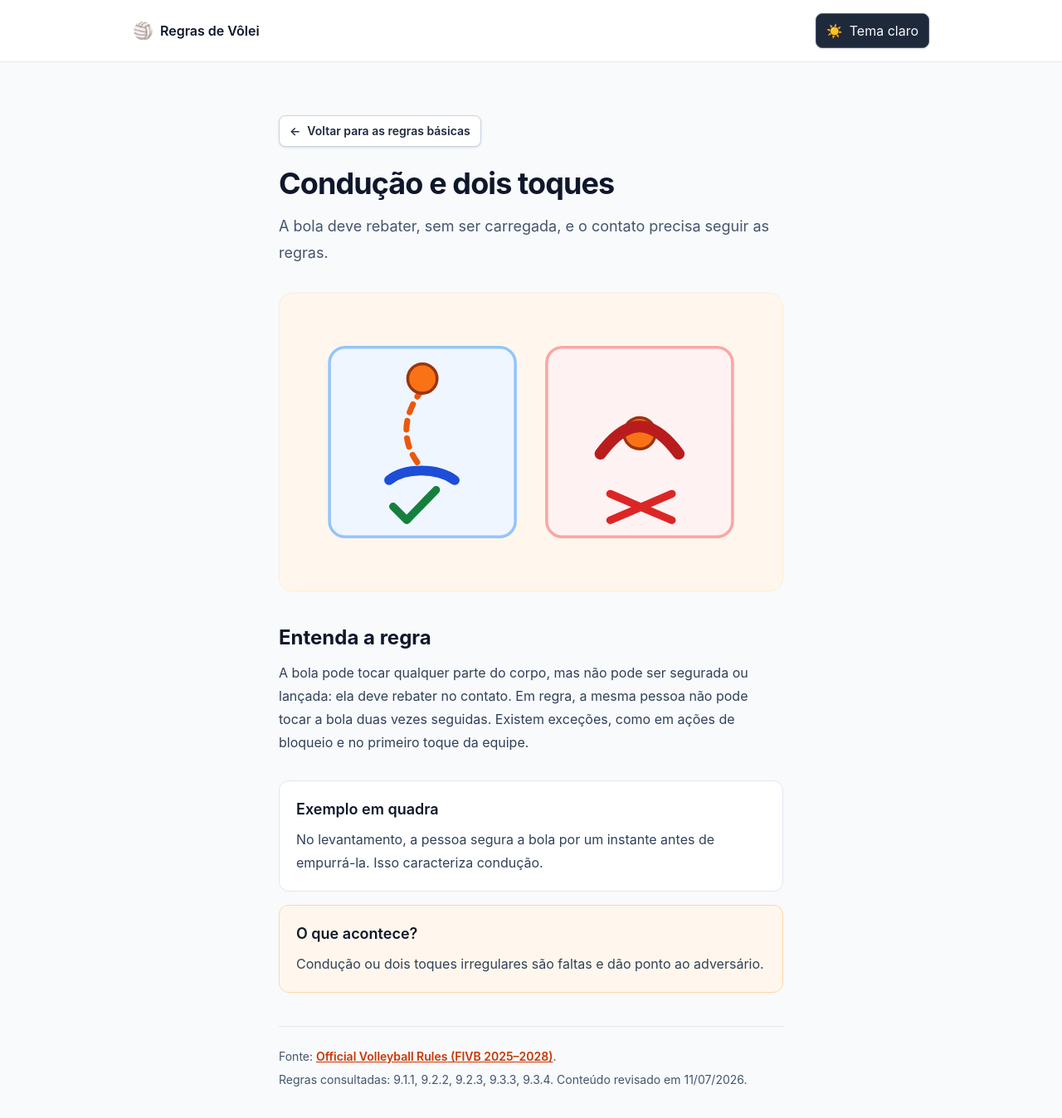
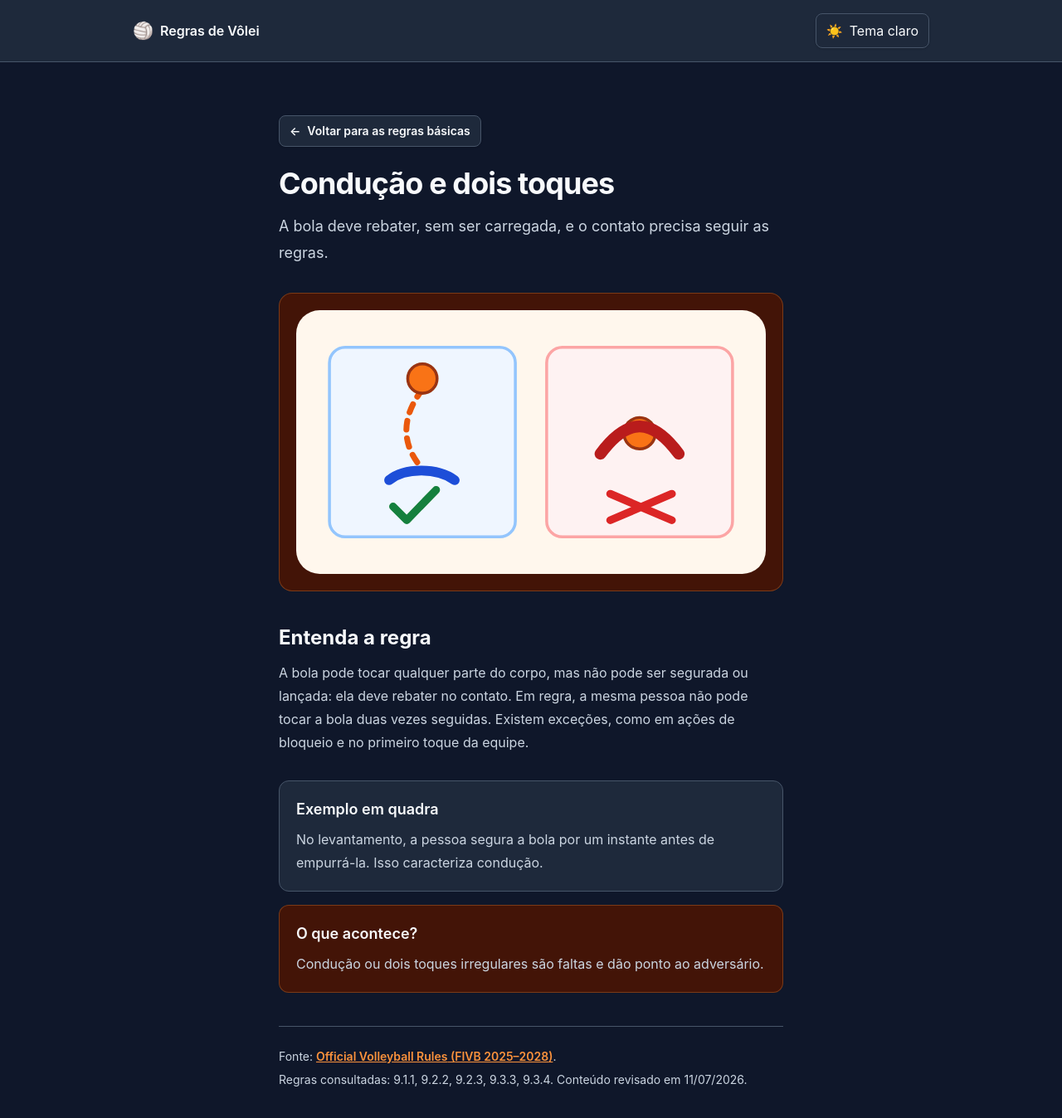
Before and after one commit to Icaro90/volley-coach, a React (Vite) app in the folder frontend/: page /rules/ball-handling in a window 1280 px wide. Shown: the top 1348 px of the page at 83% size. Built offline with nearby package versions, Linux system fonts and the light colour scheme.

Commit message:
refactor(theme): apply semantic colors to rules and search

```diff
--- a/frontend/src/features/home/components/LearningShortcutCard.tsx
+++ b/frontend/src/features/home/components/LearningShortcutCard.tsx
@@ -9,14 +9,14 @@ export function LearningShortcutCard({ shortcut }: LearningShortcutCardProps) {
   return (
     <li className="h-full">
       <Link
-        className="flex h-full flex-col rounded-xl border border-slate-200 bg-white p-5 shadow-sm transition hover:border-orange-300 hover:shadow-md"
+        className="flex h-full flex-col rounded-xl border border-border bg-surface p-5 shadow-sm transition hover:border-accent hover:bg-surface-raised hover:shadow-md"
         to={shortcut.path}
       >
         <span aria-hidden="true" className="text-2xl">
           {shortcut.icon}
         </span>
-        <h3 className="mt-3 text-lg font-semibold text-slate-900">{shortcut.title}</h3>
-        <p className="mt-1 text-sm leading-6 text-slate-600">{shortcut.description}</p>
+        <h3 className="mt-3 text-lg font-semibold text-foreground">{shortcut.title}</h3>
+        <p className="mt-1 text-sm leading-6 text-muted">{shortcut.description}</p>
       </Link>
     </li>
   )
--- a/frontend/src/features/rules/components/RuleListItem.tsx
+++ b/frontend/src/features/rules/components/RuleListItem.tsx
@@ -9,12 +9,12 @@ export function RuleListItem({ rule }: RuleListItemProps) {
   return (
     <li>
       <Link
-        className="block rounded-xl border border-slate-200 bg-white p-5 shadow-sm transition hover:border-orange-300 hover:shadow-md"
+        className="block rounded-xl border border-border bg-surface p-5 shadow-sm transition hover:border-accent hover:bg-surface-raised hover:shadow-md"
         to={`/rules/${rule.id}`}
       >
-        <h2 className="text-lg font-semibold text-slate-900">{rule.title}</h2>
-        <p className="mt-1 text-sm leading-6 text-slate-600">{rule.summary}</p>
-        <span className="mt-4 inline-block text-sm font-semibold text-orange-700">
+        <h2 className="text-lg font-semibold text-foreground">{rule.title}</h2>
+        <p className="mt-1 text-sm leading-6 text-muted">{rule.summary}</p>
+        <span className="mt-4 inline-block text-sm font-semibold text-accent">
           Ver explicação →
         </span>
       </Link>
--- a/frontend/src/features/rules/pages/RuleDetailPage.tsx
+++ b/frontend/src/features/rules/pages/RuleDetailPage.tsx
@@ -15,11 +15,11 @@ export function RuleDetailPage() {
 
   if (!rule) {
     return (
-      <div className="min-h-screen bg-slate-50">
+      <div className="min-h-screen bg-canvas">
         <AppHeader />
         <main className="mx-auto max-w-2xl px-5 py-12 sm:px-8 sm:py-16">
-          <h1 className="text-3xl font-bold text-slate-900">Regra não encontrada</h1>
-          <p className="mt-3 text-slate-600">
+          <h1 className="text-3xl font-bold text-foreground">Regra não encontrada</h1>
+          <p className="mt-3 text-muted">
             Esta regra não está disponível na consulta de regras básicas.
           </p>
           <div className="mt-6">
@@ -31,42 +31,42 @@ export function RuleDetailPage() {
   }
 
   return (
-    <div className="min-h-screen bg-slate-50">
+    <div className="min-h-screen bg-canvas">
       <AppHeader />
 
       <main className="mx-auto max-w-2xl px-5 py-12 sm:px-8 sm:py-16">
         <BackLink to="/rules">Voltar para as regras básicas</BackLink>
-        <h1 className="mt-6 text-4xl font-bold tracking-tight text-slate-900">{rule.title}</h1>
-        <p className="mt-4 text-lg leading-8 text-slate-600">{rule.summary}</p>
+        <h1 className="mt-6 text-4xl font-bold tracking-tight text-foreground">{rule.title}</h1>
+        <p className="mt-4 text-lg leading-8 text-muted">{rule.summary}</p>
 
-        <figure className="mt-8 overflow-hidden rounded-2xl border border-orange-100 bg-orange-50 p-3 sm:p-5">
+        <figure className="mt-8 overflow-hidden rounded-2xl border border-accent/30 bg-accent-subtle p-3 sm:p-5">
           <img alt={rule.diagram.alt} className="h-auto w-full" src={rule.diagram.src} />
         </figure>
 
         <section className="mt-10" aria-labelledby="explanation-title">
-          <h2 className="text-2xl font-bold text-slate-900" id="explanation-title">
+          <h2 className="text-2xl font-bold text-foreground" id="explanation-title">
             Entenda a regra
           </h2>
-          <p className="mt-3 leading-7 text-slate-700">{rule.explanation}</p>
+          <p className="mt-3 leading-7 text-muted">{rule.explanation}</p>
         </section>
 
-        <section className="mt-8 rounded-xl border border-slate-200 bg-white p-5" aria-labelledby="example-title">
-          <h2 className="text-lg font-semibold text-slate-900" id="example-title">
+        <section className="mt-8 rounded-xl border border-border bg-surface p-5" aria-labelledby="example-title">
+          <h2 className="text-lg font-semibold text-foreground" id="example-title">
             Exemplo em quadra
           </h2>
-          <p className="mt-2 leading-7 text-slate-700">{rule.example}</p>
+          <p className="mt-2 leading-7 text-muted">{rule.example}</p>
         </section>
 
-        <section className="mt-4 rounded-xl border border-orange-200 bg-orange-50 p-5" aria-labelledby="outcome-title">
-          <h2 className="text-lg font-semibold text-slate-900" id="outcome-title">
+        <section className="mt-4 rounded-xl border border-accent/30 bg-accent-subtle p-5" aria-labelledby="outcome-title">
+          <h2 className="text-lg font-semibold text-foreground" id="outcome-title">
             O que acontece?
           </h2>
-          <p className="mt-2 leading-7 text-slate-700">{rule.outcome}</p>
+          <p className="mt-2 leading-7 text-muted">{rule.outcome}</p>
         </section>
 
-        <footer className="mt-10 border-t border-slate-200 pt-6 text-sm leading-6 text-slate-600">
+        <footer className="mt-10 border-t border-border pt-6 text-sm leading-6 text-muted">
           <p>
-            Fonte: <a className="font-semibold text-orange-700 underline" href={rule.source.url} rel="noreferrer" target="_blank">{rule.source.title} ({rule.source.edition})</a>.
+            Fonte: <a className="font-semibold text-accent underline hover:text-accent-strong" href={rule.source.url} rel="noreferrer" target="_blank">{rule.source.title} ({rule.source.edition})</a>.
           </p>
           <p className="mt-1">
             Regras consultadas: {rule.source.relevantRules.join(', ')}. Conteúdo revisado em{' '}
--- a/frontend/src/features/rules/pages/RulesPage.tsx
+++ b/frontend/src/features/rules/pages/RulesPage.tsx
@@ -5,15 +5,15 @@ import { rules } from '../data/rules'
 
 export function RulesPage() {
   return (
-    <div className="min-h-screen bg-slate-50">
+    <div className="min-h-screen bg-canvas">
       <AppHeader />
 
       <main className="mx-auto max-w-2xl px-5 py-12 sm:px-8 sm:py-16">
         <BackLink to="/">Voltar para a Home</BackLink>
-        <h1 className="mt-6 text-4xl font-bold tracking-tight text-slate-900">
+        <h1 className="mt-6 text-4xl font-bold tracking-tight text-foreground">
           Regras básicas
         </h1>
-        <p className="mt-4 text-lg leading-8 text-slate-600">
+        <p className="mt-4 text-lg leading-8 text-muted">
           Escolha um tema para entender o que acontece em quadra.
         </p>
 
--- a/frontend/src/features/search/components/SearchForm.tsx
+++ b/frontend/src/features/search/components/SearchForm.tsx
@@ -26,14 +26,14 @@ export function SearchForm() {
         Pesquisar uma regra
       </label>
       <div className="flex flex-col gap-3 sm:flex-row">
-        <div className="flex flex-1 items-center gap-3 rounded-xl border border-slate-300 bg-white px-4 py-3 shadow-sm">
-          <span aria-hidden="true" className="text-slate-500">
+        <div className="flex flex-1 items-center gap-3 rounded-xl border border-border bg-surface px-4 py-3 shadow-sm">
+          <span aria-hidden="true" className="text-muted">
             🔎
           </span>
           <input
             aria-describedby={error ? 'search-error' : undefined}
             aria-invalid={Boolean(error)}
-            className="w-full bg-transparent text-slate-900 outline-none placeholder:text-slate-500"
+            className="w-full bg-transparent text-foreground outline-none placeholder:text-muted"
             id="rule-search"
             name="query"
             onChange={(event) => setQuery(event.target.value)}
@@ -43,7 +43,7 @@ export function SearchForm() {
           />
         </div>
         <button
-          className="rounded-xl bg-orange-600 px-5 py-3 font-semibold text-white transition hover:bg-orange-700"
+          className="rounded-xl bg-accent-strong px-5 py-3 font-semibold text-accent-foreground transition hover:bg-accent"
           type="submit"
         >
           Buscar
--- a/frontend/src/shared/components/AppHeader.tsx
+++ b/frontend/src/shared/components/AppHeader.tsx
@@ -2,12 +2,12 @@ import { ThemeToggle } from './ThemeToggle'
 
 export function AppHeader() {
   return (
-    <header className="border-b border-slate-200 bg-white">
+    <header className="border-b border-border bg-surface">
       <div className="mx-auto flex max-w-5xl items-center gap-2 px-5 py-4 sm:px-8">
         <span aria-hidden="true" className="text-xl">
           🏐
         </span>
-        <span className="font-semibold text-slate-900">Regras de Vôlei</span>
+        <span className="font-semibold text-foreground">Regras de Vôlei</span>
         <ThemeToggle />
       </div>
     </header>
--- a/frontend/src/shared/components/BackLink.tsx
+++ b/frontend/src/shared/components/BackLink.tsx
@@ -9,7 +9,7 @@ type BackLinkProps = {
 export function BackLink({ children, to }: BackLinkProps) {
   return (
     <Link
-      className="inline-flex items-center gap-2 rounded-lg border border-slate-300 bg-white px-3 py-2 text-sm font-semibold text-slate-800 shadow-sm transition hover:border-slate-400 hover:bg-slate-100"
+      className="inline-flex items-center gap-2 rounded-lg border border-border bg-surface px-3 py-2 text-sm font-semibold text-foreground shadow-sm transition hover:bg-surface-raised"
       to={to}
     >
       <span aria-hidden="true">←</span>
```
Also changed, not shown: frontend/src/features/home/HomePage.tsx (+6 -6 lines), frontend/src/features/search/pages/SearchResultsPage.tsx (+12 -12 lines).
